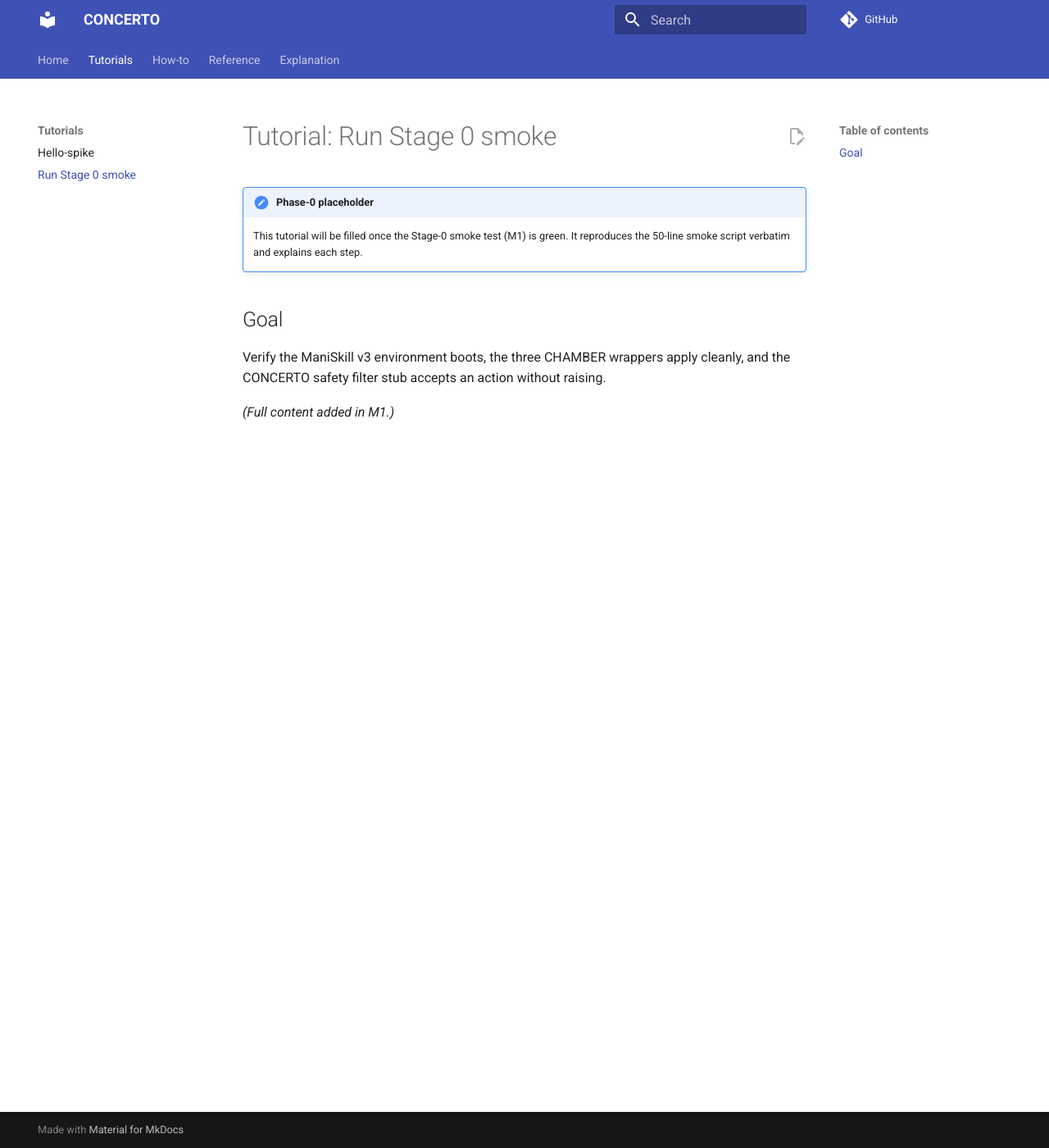
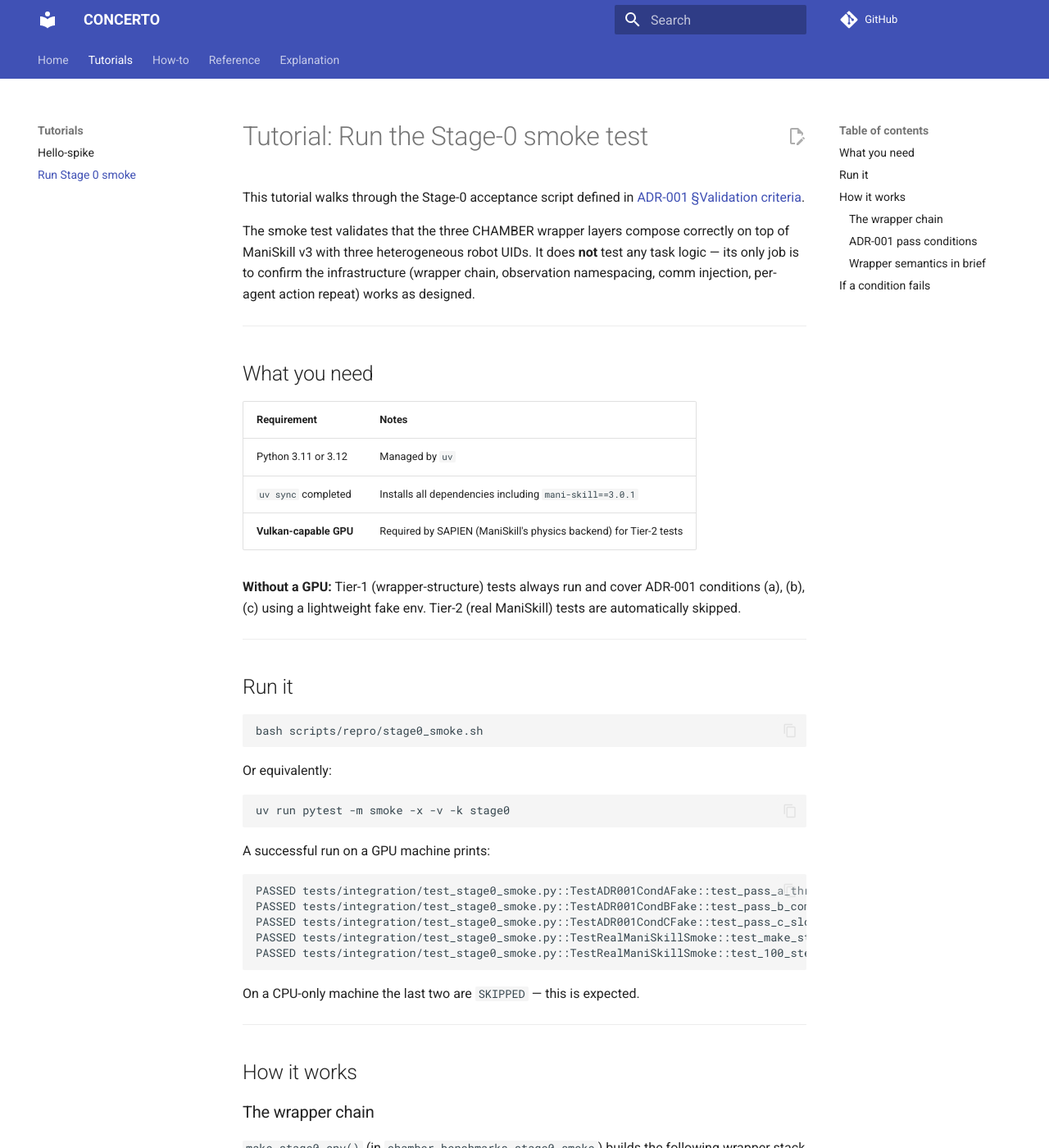
Before and after one commit to fsafaei/concerto, an MkDocs documentation site: the page built from docs/tutorials/stage0-smoke.md, in a window 1280 px wide and 1400 px high. Shown: the whole window at 82% size. Built offline with MkDocs 1.6.1 and Material for MkDocs 9.7.7, drawn with Linux system fonts in a browser that asks for light colours; comment, search, counter and statistics services are not loaded; some of the changed text lies outside the part shown.

Commit message:
docs(ci): Stage-0 smoke CI job, tutorial, and API reference (M1)
CI: adds test-smoke job triggered on changes to benchmarks, tests/integration,
and scripts/repro. Exits 0 on both pass and no-tests-collected (exit 5)
so CPU-only machines don't block the branch.

docs/tutorials/stage0-smoke.md: full Stage-0 tutorial covering the
wrapper chain, the ADR-001 pass-condition table (a/b/c), how to run
on CPU and GPU machines, and failure-mode guidance.

docs/reference/api.md: mkdocstrings entries for all five new modules
(concerto.api.comm, chamber.envs.action_repeat, chamber.envs.texture_filter,
chamber.envs.comm_shaping, chamber.envs.errors).

````diff
--- a/docs/tutorials/stage0-smoke.md
+++ b/docs/tutorials/stage0-smoke.md
@@ -1,13 +1,121 @@
-# Tutorial: Run Stage 0 smoke
+# Tutorial: Run the Stage-0 smoke test
 
-!!! note "Phase-0 placeholder"
-    This tutorial will be filled once the Stage-0 smoke test (M1) is green.
-    It reproduces the 50-line smoke script verbatim and explains each step.
+This tutorial walks through the Stage-0 acceptance script defined in
+[ADR-001 §Validation criteria](../reference/adrs.md).
 
-## Goal
+The smoke test validates that the three CHAMBER wrapper layers compose
+correctly on top of ManiSkill v3 with three heterogeneous robot UIDs.
+It does **not** test any task logic — its only job is to confirm the
+infrastructure (wrapper chain, observation namespacing, comm injection,
+per-agent action repeat) works as designed.
 
-Verify the ManiSkill v3 environment boots, the three CHAMBER wrappers
-apply cleanly, and the CONCERTO safety filter stub accepts an action
-without raising.
+---
 
-*(Full content added in M1.)*
+## What you need
+
+| Requirement | Notes |
+|-------------|-------|
+| Python 3.11 or 3.12 | Managed by `uv` |
+| `uv sync` completed | Installs all dependencies including `mani-skill==3.0.1` |
+| **Vulkan-capable GPU** | Required by SAPIEN (ManiSkill's physics backend) for Tier-2 tests |
+
+**Without a GPU:** Tier-1 (wrapper-structure) tests always run and cover
+ADR-001 conditions (a), (b), (c) using a lightweight fake env. Tier-2
+(real ManiSkill) tests are automatically skipped.
+
+---
+
+## Run it
+
+```bash
+bash scripts/repro/stage0_smoke.sh
+```
+
+Or equivalently:
+
+```bash
+uv run pytest -m smoke -x -v -k stage0
+```
+
+A successful run on a GPU machine prints:
+
+```
+PASSED tests/integration/test_stage0_smoke.py::TestADR001CondAFake::test_pass_a_three_agent_namespaced_obs
+PASSED tests/integration/test_stage0_smoke.py::TestADR001CondBFake::test_pass_b_comm_channel_present
+PASSED tests/integration/test_stage0_smoke.py::TestADR001CondCFake::test_pass_c_slow_agent_action_update_interval
+PASSED tests/integration/test_stage0_smoke.py::TestRealManiSkillSmoke::test_make_stage0_env_returns_gymnasium_env
+PASSED tests/integration/test_stage0_smoke.py::TestRealManiSkillSmoke::test_100_steps_no_error
+```
+
+On a CPU-only machine the last two are `SKIPPED` — this is expected.
+
+---
+
+## How it works
+
+### The wrapper chain
+
+`make_stage0_env()` (in `chamber.benchmarks.stage0_smoke`) builds the
+following wrapper stack (innermost → outermost):
+
+```python
+# 1. Inner env — ManiSkill v3 custom task with 3-robot UIDs
+env = _Stage0SmokeEnv(
+    robot_uids=("panda_wristcam", "fetch", "allegro_hand_right"),
+    num_envs=1,
+    obs_mode="state",
+)
+
+# 2. Per-agent action repeat (ADR-001 §Decision item 2)
+env = PerAgentActionRepeatWrapper(env, action_repeat={
+    "panda_wristcam": 5,      # 100 Hz / 5 = 20 Hz
+    "fetch": 10,              # 100 Hz / 10 = 10 Hz
+    "allegro_hand_right": 2,  # 100 Hz / 2 = 50 Hz
+})
+
+# 3. Texture / obs-channel filter (ADR-001 §Decision item 1)
+env = TextureFilterObsWrapper(env, keep_per_agent={
+    "panda_wristcam":      ["rgb", "depth", "joint_pos", "joint_vel"],
+    "fetch":               ["state", "joint_pos"],
+    "allegro_hand_right":  ["joint_pos", "joint_vel", "tactile"],
+})
+
+# 4. Comm shaping — outermost, closest to the agent (ADR-001 §Decision item 3)
+env = CommShapingWrapper(
+    env,
+    channel=FixedFormatCommChannel(latency_ms=50.0, drop_rate=0.05),
+)
+```
+
+### ADR-001 pass conditions
+
+| Condition | What is checked | Where |
+|-----------|-----------------|-------|
+| **(a)** Three independently-namespaced proprio dicts | `obs["agent"]` contains three separate dicts, one per uid | `TestADR001CondAFake` |
+| **(b)** Shaped comm channel present | `obs["comm"]` exists after `reset()` and `step()` | `TestADR001CondBFake` |
+| **(c)** Slow agent action interval matches 1/rate | Over 100 steps, panda updates exactly 20 times (repeat=5) | `TestADR001CondCFake` |
+
+### Wrapper semantics in brief
+
+**`PerAgentActionRepeatWrapper`** — holds each slow agent's most recent
+action for `repeat` env ticks, re-submitting it instead of the newly
+submitted action. The env runs at its native frequency; only the effective
+*action update rate* is reduced.
+
+**`TextureFilterObsWrapper`** — zero-masks observation channels that are
+not in the agent's `keep` set. Shapes are preserved so vectorised rollout
+works across heterogeneous agents with different modality budgets.
+
+**`CommShapingWrapper`** — adds `obs["comm"]` containing the output of
+`channel.encode(obs)`. In M1 the stub channel returns `{}`;
+M2 fills it with fixed-format pose / task-state predicate / AoI packets.
+
+---
+
+## If a condition fails
+
+If the real-ManiSkill tests fail with a wrapper error (not a Vulkan error),
+**do not patch around it**. The test output will print which ADR-001
+condition failed. Open an issue tagged `adr-retrigger` against ADR-001 and
+ADR-005 before making any code changes. See the failure-mode rule in the
+project's contributor guide.
````
Also changed, not shown: docs/reference/api.md (+10 -0 lines), 1 other file.
